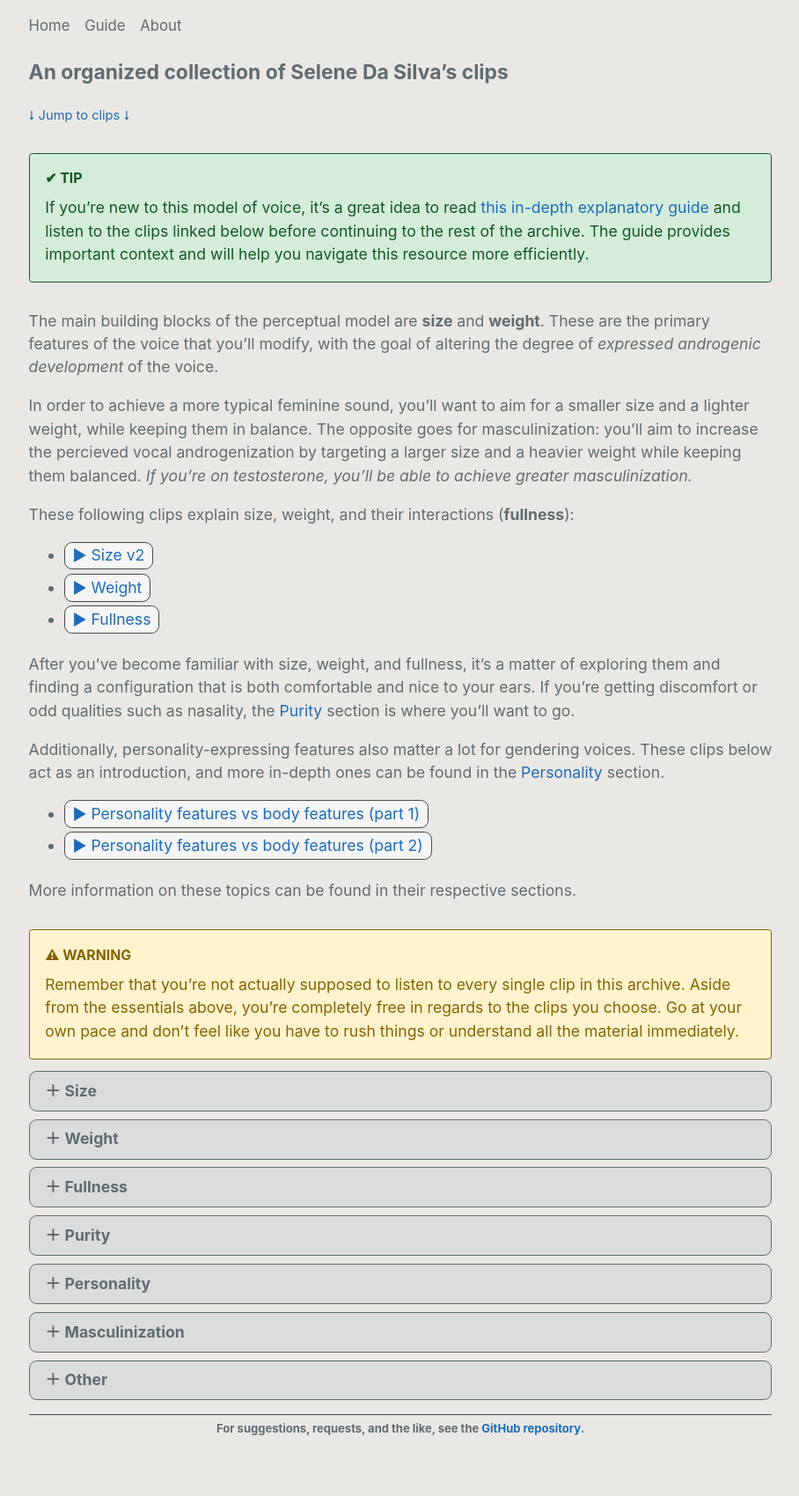
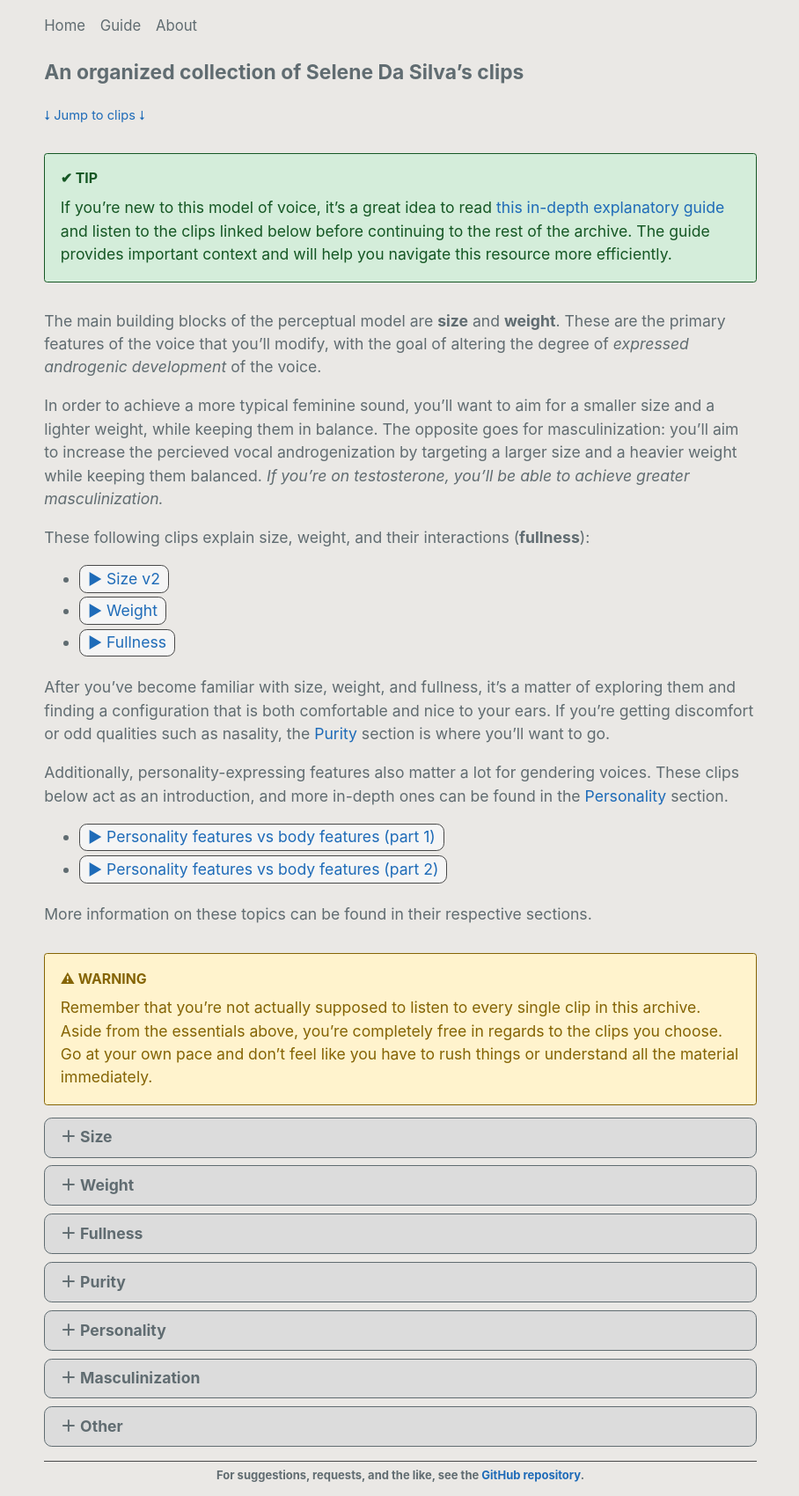
Before and after one commit to selenearchive/selenearchive.github.io, a Jekyll site: the page built from home.md, in a window 1280 px wide. Shown: the whole page at 88% size, without its empty margins (185-1093 px from the left). Built offline with Jekyll 4.4.1, drawn with Linux system fonts in a browser that asks for light colours; before the commit the page ends 1647 px from its top, so only the background shows below that.

Commit message:
Wrap text content
Allows adding elements that are sized to viewport

```diff
--- a/_layouts/default.html
+++ b/_layouts/default.html
@@ -9,6 +9,7 @@
   </head>
 
   <body>
+    <div class="text-wrapper">
       <nav>
         <a href="/">Home</a>
         <a href="/guide">Guide</a>
@@ -21,6 +22,7 @@
         For suggestions, requests, and the like,
         see the <a href="{{ site.github.repository_url }}">GitHub repository</a>.
       </footer>
+    </div>
 
     {% if page.has_clips %}
     <div id="player" class="player-hidden">
--- a/_sass/layout.scss
+++ b/_sass/layout.scss
@@ -10,12 +10,21 @@
     }
 }
 
+* {
+    box-sizing: border-box;
+}
+
 body {
     font-size: 16px;
     font-family: -apple-system, "Helvetica", "Helvetica Neue", sans-serif;
+    background: $body-bg-color;
     color: $body-text-color;
-    background: $body-bg-color;
     line-height: 1.5;
+    margin: 0;
+    padding: 0;
+}
+
+.text-wrapper {
     padding-left: 1em;
     padding-right: 1em;
     margin: 0 auto;
```
Lines whose indentation alone changed are shown as unchanged.
